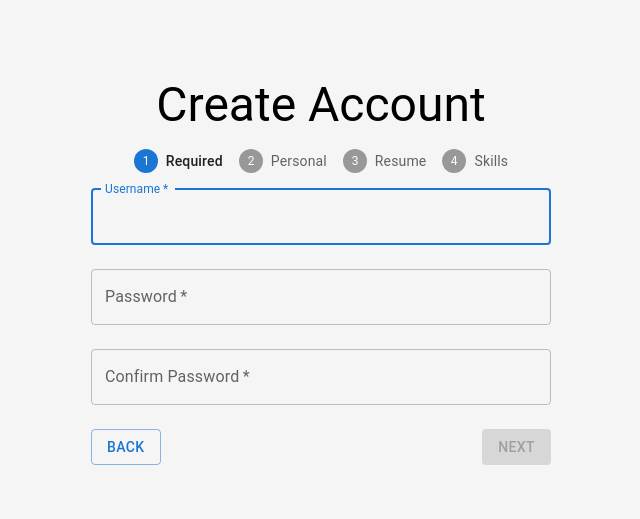
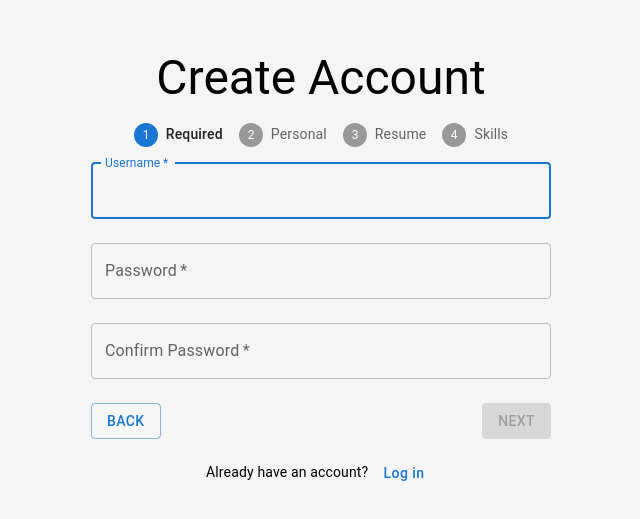
Before and after one commit to it1shka/resumate-frontend, a React (Vite) app: page /auth/create-account in a window 1280 px wide. Shown: the part 129-648 px from the top of the page, without its empty margins (319-959 px from the left). Built offline with nearby package versions, Linux system fonts and the light colour scheme.

Commit message:
feat!: added navigation between sign up and login

```diff
--- a/src/pages/CreateAccount/index.tsx
+++ b/src/pages/CreateAccount/index.tsx
@@ -17,6 +17,7 @@
   useSkillsState,
 } from './formState'
 import SkillsInformation from './steps/SkillsInformation'
+import { useNavigate } from 'react-router-dom'
 
 type FormSchema = Readonly<
   Array<{
@@ -87,6 +88,12 @@
     skillsState,
   ])
 
+  const navigate = useNavigate()
+
+  const handleLogin = useCallback(() => {
+    navigate('/auth/login')
+  }, [navigate])
+
   return (
     <Box
       sx={{
@@ -138,6 +145,19 @@
             {isLastStep ? "Let's go!" : 'Next'}
           </Button>
         </Box>
+        <Box sx={{ mt: 2, textAlign: 'center' }}>
+          <Typography variant="body2">
+            Already have an account?{' '}
+            <Button
+              variant="text"
+              color="primary"
+              onClick={handleLogin}
+              sx={{ textTransform: 'none' }}
+            >
+              Log in
+            </Button>
+          </Typography>
+        </Box>
       </Box>
     </Box>
   )
--- a/src/pages/Login/index.tsx
+++ b/src/pages/Login/index.tsx
@@ -1,6 +1,7 @@
 import { ChangeEvent, memo, useCallback } from 'react'
 import { Box, Button, TextField, Typography } from '@mui/material'
 import { useLoginState } from './loginState'
+import { useNavigate } from 'react-router-dom'
 
 const Login = () => {
   const loginState = useLoginState()
@@ -26,6 +27,12 @@
   const handleLogin = () => {
     // TODO: Implement login logic
   }
+
+  const navigate = useNavigate()
+
+  const handleSignUp = useCallback(() => {
+    navigate('/auth/create-account')
+  }, [navigate])
 
   return (
     <Box
@@ -89,6 +96,20 @@
           </Button>
         </Box>
       </Box>
+      <Box sx={{ mt: 2, textAlign: 'center' }}>
+        <Typography variant="body2">
+          Don't have an account?{' '}
+          <Button
+            variant="text"
+            color="primary"
+            onClick={handleSignUp}
+            sx={{ textTransform: 'none' }}
+          >
+            Sign up
+          </Button>
+        </Typography>
+      </Box>
+
     </Box>
   )
 }
```
